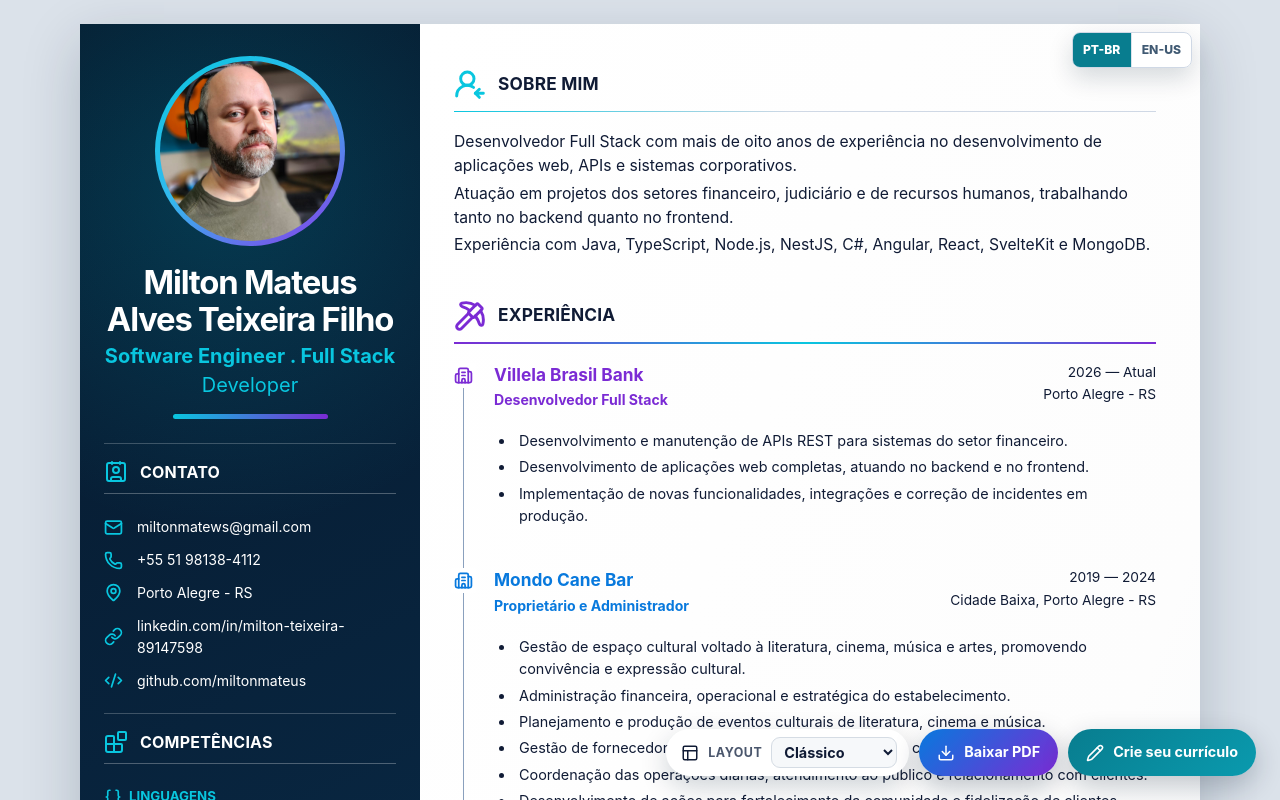
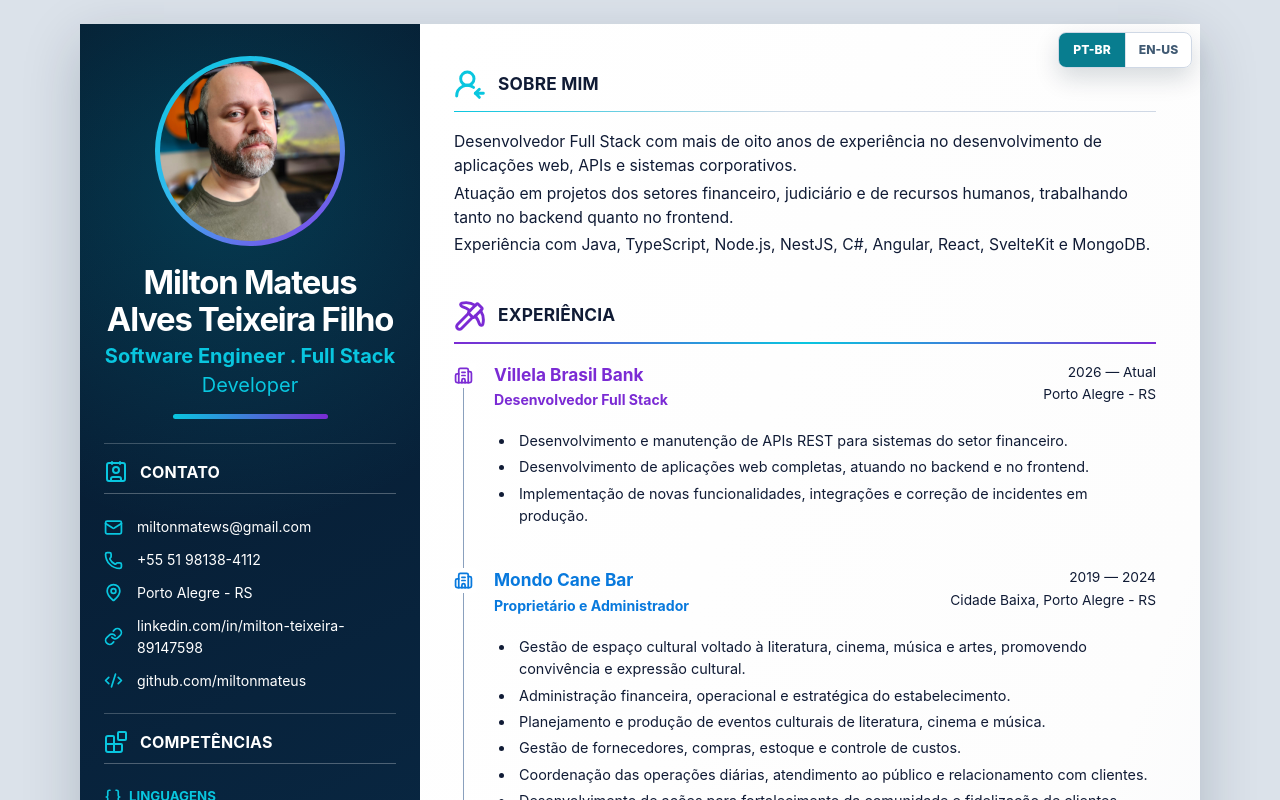
Before and after one commit to miltonmateus/milton-resume, an Angular app: page / in a window 1280 px wide. Shown: the top 800 px of the page. Built offline with nearby package versions, Linux system fonts and the light colour scheme.

Commit message:
fix: align floating controls with resume page

```diff
--- a/src/app/app.component.html
+++ b/src/app/app.component.html
@@ -1,14 +1,3 @@
-<app-resume-actions
-  [layout]="layout"
-  [isEditing]="isEditing"
-  [hasCustomizedResume]="hasCustomizedResume"
-  [copy]="copy.actions"
-  (layoutChange)="setLayout($event)"
-  (downloadPdf)="printResume()"
-  (customize)="openStartDialog()"
-  (restoreOriginal)="restoreOriginal()"
-/>
-
 <app-edit-toolbar
   [isEditing]="isEditing"
   [saveStatus]="saveStatus"
@@ -37,6 +26,17 @@
 <div class="resume-shell" [class.resume-shell--toolbar-visible]="isEditing">
   <app-locale-switcher [locale]="currentLocale" (localeChange)="changeLocale($event)" />
 
+  <app-resume-actions
+    [layout]="layout"
+    [isEditing]="isEditing"
+    [hasCustomizedResume]="hasCustomizedResume"
+    [copy]="copy.actions"
+    (layoutChange)="setLayout($event)"
+    (downloadPdf)="printResume()"
+    (customize)="openStartDialog()"
+    (restoreOriginal)="restoreOriginal()"
+  />
+
   <main class="resume" [class.resume--toolbar-visible]="isEditing" [ngClass]="resumeClasses">
     <app-resume-sidebar
       [resume]="currentResume"
--- a/src/styles/layout.css
+++ b/src/styles/layout.css
@@ -1,5 +1,5 @@
 .resume-actions {
-  position: fixed;
+  position: absolute;
   z-index: 10;
   right: 24px;
   bottom: 24px;
@@ -21,7 +21,7 @@
   backdrop-filter: blur(10px);
 }
 .locale-switcher button {
-  min-width: 58px;
+  min-width: 66px;
   min-height: 34px;
   padding: 7px 10px;
   border: 0;
@@ -30,6 +30,7 @@
   font: inherit;
   font-size: 0.76rem;
   font-weight: 800;
+  white-space: nowrap;
   cursor: pointer;
 }
 .locale-switcher button + button {
@@ -557,6 +558,7 @@ app-item-actions {
   width: min(1120px, 100% - 36px);
   min-height: 100vh;
   margin: 24px auto;
+  padding-bottom: 82px;
 }
 
 .resume-shell--toolbar-visible {
--- a/src/styles/print.css
+++ b/src/styles/print.css
@@ -50,6 +50,7 @@
     width: 210mm;
     min-height: 297mm;
     margin: 0;
+    padding-bottom: 0;
   }
   .sidebar,
   .content {
```
